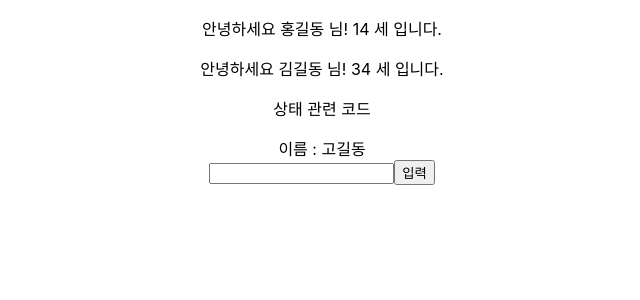
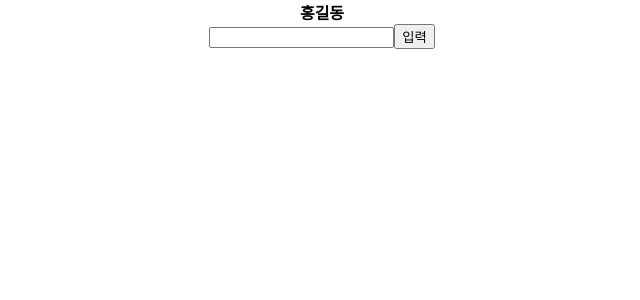
Before and after one commit to skymill2000/fintech0731, a React (Create React App) app in the folder fintech/: page / in a window 1280 px wide. Shown: the top 300 px of the page, without its empty margins (318-958 px from the left). Built offline with nearby package versions, Linux system fonts and the light colour scheme.

Commit message:
Lecture(이벤트 바인딩): 이벤트 처리 완료

```diff
--- a/fintech/src/App.js
+++ b/fintech/src/App.js
@@ -7,9 +7,6 @@ import InputComponent from "./components/InputComponent";
 function App() {
   return (
     <div className="App">
-      <Welcome userName="홍길동" age={14}></Welcome>
-      <Welcome userName="김길동" age={34}></Welcome>
-      <StateComponent></StateComponent>
       <InputComponent></InputComponent>
     </div>
   );
--- a/fintech/src/components/InputComponent.js
+++ b/fintech/src/components/InputComponent.js
@@ -1,16 +1,21 @@
 import { useState } from "react";
 
 const InputComponent = () => {
+  let [username, setUserName] = useState("홍길동");
   const handleClick = () => {
-    console.log("클릭");
+    console.log(username);
   };
 
-  const handleChange = () => {
-    console.log("변경");
+  const handleChange = (event) => {
+    const { value } = event.target;
+    setUserName(value);
+    console.log(value);
   };
 
   return (
     <div>
+      <b>{username}</b>
+      <br></br>
       <input onChange={handleChange}></input>
       <button onClick={handleClick}>입력</button>
     </div>
```
